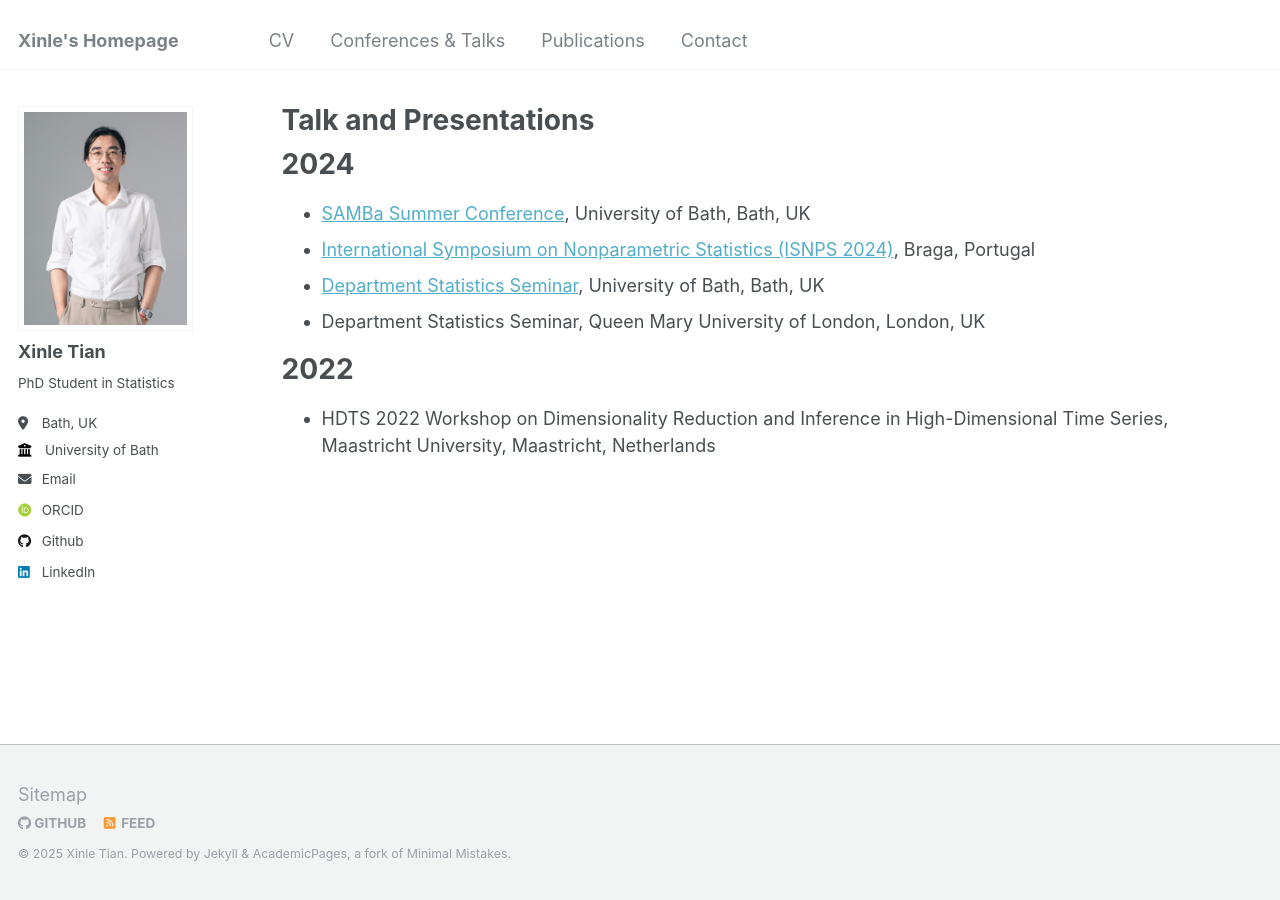
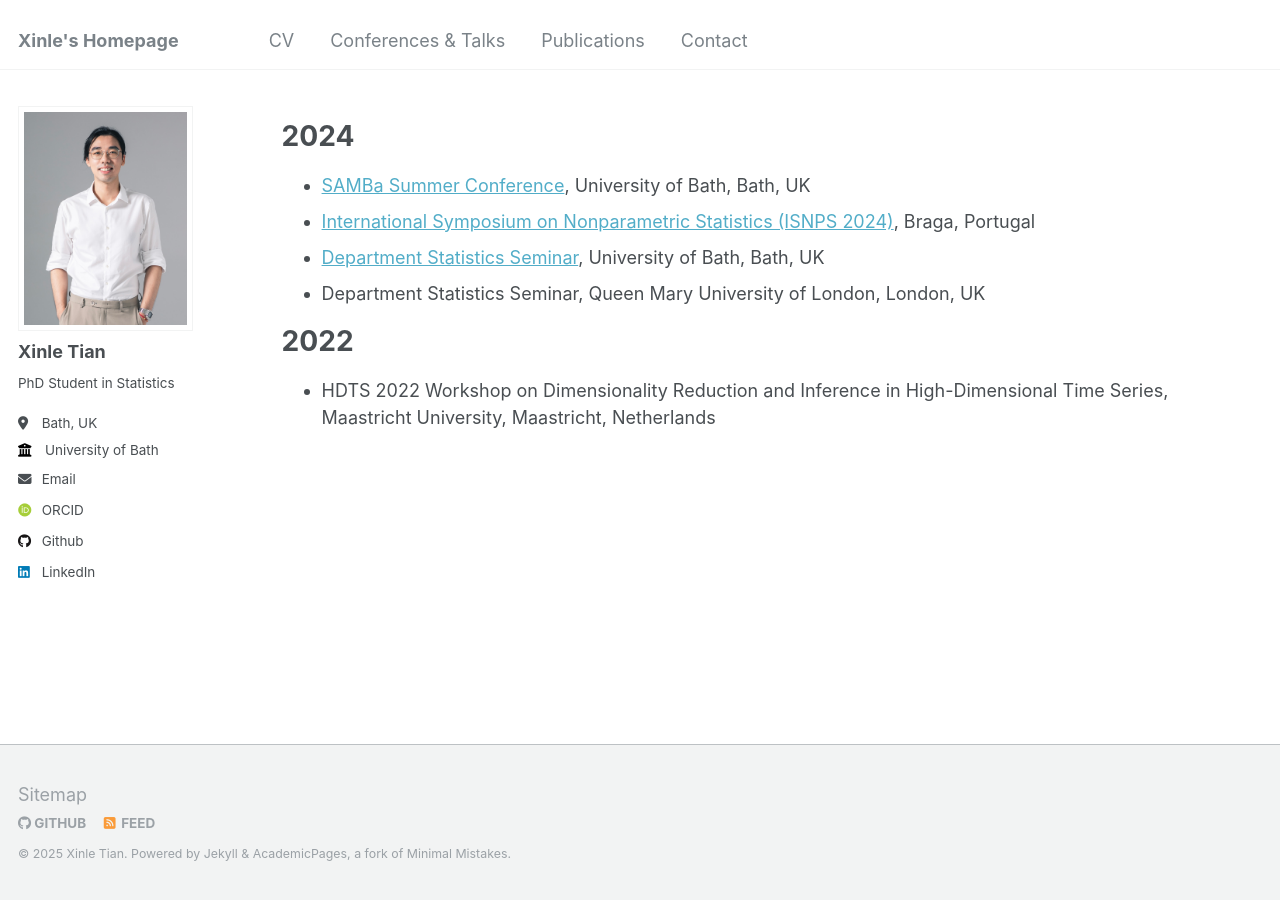
Before and after one commit to xinlet/xinlet.github.io, a Jekyll site: the page built from _pages/talks.md, in a window 1280 px wide. Built offline with Jekyll 4.4.1, drawn with Linux system fonts in a browser that asks for light colours; some web fonts are replaced.

Commit message:
Update talks.md

```diff
--- a/_pages/talks.md
+++ b/_pages/talks.md
@@ -1,6 +1,6 @@
 ---
 layout: archive
-title: "Talk and Presentations"
+title: " "
 permalink: /talks/
 author_profile: true
 ---
```
